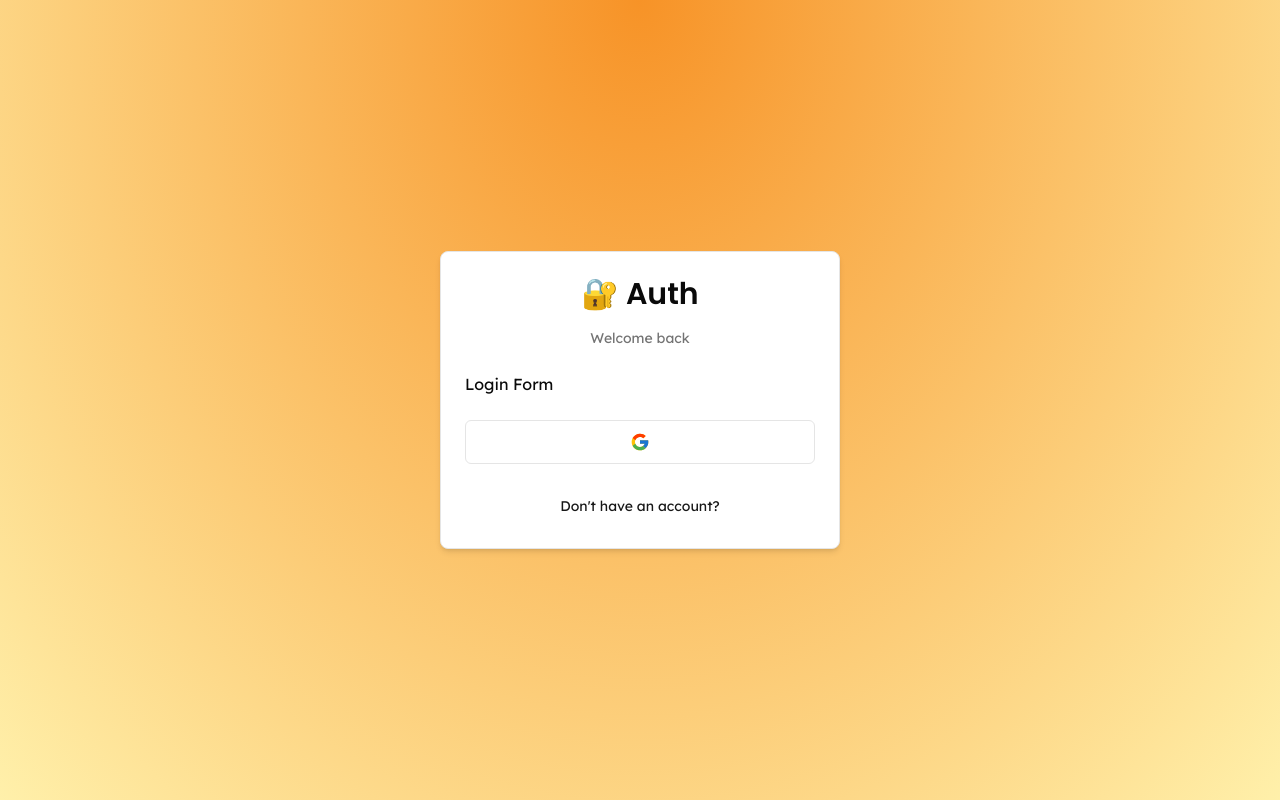
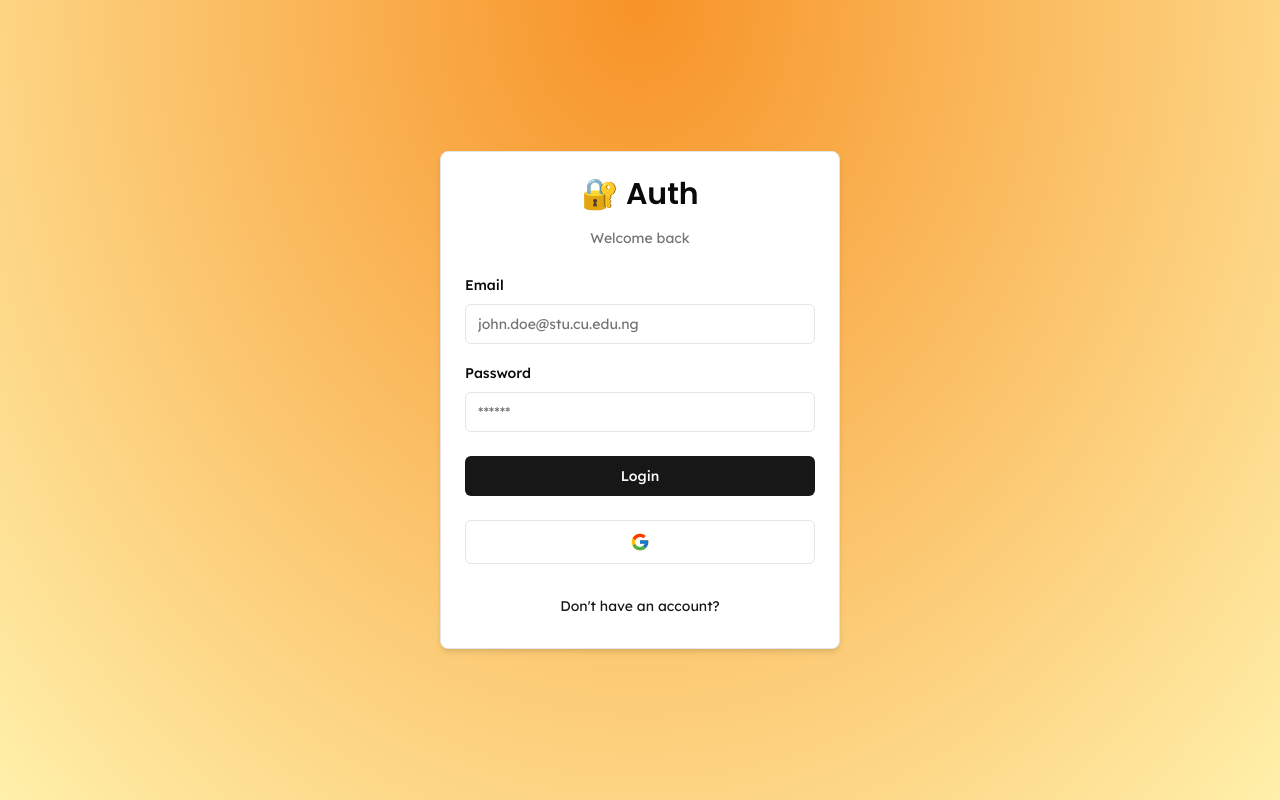
Before and after one commit to nuelScript/byteCrunch, a Next.js app: page /auth/login in a window 1280 px wide. Built offline with nearby package versions, Linux system fonts and the light colour scheme.

Commit message:
feat: login form added

```diff
--- a/components/auth/login-form.tsx
+++ b/components/auth/login-form.tsx
@@ -1,6 +1,34 @@
+"use client";
+
+import * as z from "zod";
+
+import { useForm } from "react-hook-form";
+import { zodResolver } from "@hookform/resolvers/zod";
+import {
+  Form,
+  FormControl,
+  FormField,
+  FormItem,
+  FormLabel,
+  FormMessage,
+} from "@/components/ui/form";
 import { CardWrapper } from "@/components/auth/card-wrapper";
+import { LoginSchema } from "@/schemas";
+import { Input } from "@/components/ui/input";
+import { Button } from "@/components/ui/button";
 
 export const LoginForm = () => {
+  const form = useForm<z.infer<typeof LoginSchema>>({
+    resolver: zodResolver(LoginSchema),
+    defaultValues: {
+      email: "",
+      password: "",
+    },
+  });
+
+  const onSubmit = (values: z.infer<typeof LoginSchema>) => {
+    console.log(values);
+  };
   return (
     <CardWrapper
       headerLabel="Welcome back"
@@ -8,7 +36,45 @@
       backButtonHref="/auth/register"
       showSocial
     >
-      Login Form
+      <Form {...form}>
+        <form onSubmit={form.handleSubmit(onSubmit)} className="space-y-6">
+          <div className="space-y-4">
+            <FormField
+              control={form.control}
+              name="email"
+              render={({ field }) => (
+                <FormItem>
+                  <FormLabel>Email</FormLabel>
+                  <FormControl>
+                    <Input
+                      {...field}
+                      placeholder="john.doe@stu.cu.edu.ng"
+                      type="email"
+                    />
+                  </FormControl>
+                  <FormMessage />
+                </FormItem>
+              )}
+            />
+            <FormField
+              control={form.control}
+              name="password"
+              render={({ field }) => (
+                <FormItem>
+                  <FormLabel>Password</FormLabel>
+                  <FormControl>
+                    <Input {...field} placeholder="******" type="password" />
+                  </FormControl>
+                  <FormMessage />
+                </FormItem>
+              )}
+            />
+          </div>
+          <Button type="submit" className="w-full">
+            Login
+          </Button>
+        </form>
+      </Form>
     </CardWrapper>
   );
 };
--- /dev/null
+++ b/schemas/index.ts
@@ -0,0 +1,6 @@
+import * as z from "zod";
+
+export const LoginSchema = z.object({
+  email: z.string().email({ message: "Email is required" }),
+  password: z.string().min(1, { message: "Password is required" }),
+});
```
